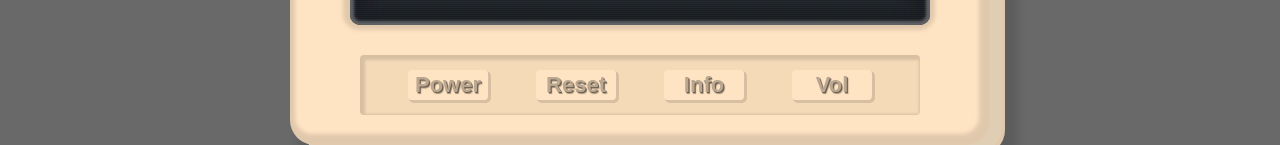
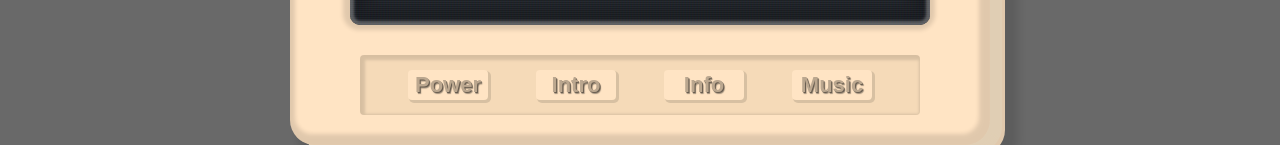
Before and after one commit to TrisRosco/portfolio, a React (Create React App) app in the folder pf/: page /crt in a window 1280 px wide. Shown: the part 731-876 px from the top of the page. Built offline with nearby package versions, Linux system fonts and the light colour scheme; a web font is replaced by a local one.

Commit message:
CRT buttons renamed, added clicky sounds

```diff
--- a/pf/src/components/crtOuter/index.js
+++ b/pf/src/components/crtOuter/index.js
@@ -3,12 +3,25 @@ import "./styles.css";
 import CrtScreen from "../crtScreen";
 import welcome from "../../assets/sounds/welcome.mp3";
 import chiptune from "../../assets/sounds/chiptune.mp3";
+import buttonDown from "../../assets/sounds/buttonDown.mp3";
+import buttonUp from "../../assets/sounds/buttonUp.mp3";
 
 const CrtOuter = () => {
   const [isPlaying, setIsPlaying] = useState(false);
   const audioRef = useRef(null);
+
   const playGreeting = () => {
     const audio = new Audio(welcome);
+    audio.play();
+  };
+
+  const playButtonDown = () => {
+    const audio = new Audio(buttonDown);
+    audio.play();
+  };
+
+  const playButtonUp = () => {
+    const audio = new Audio(buttonUp);
     audio.play();
   };
 
@@ -31,16 +44,39 @@ const CrtOuter = () => {
         <CrtScreen />
       </div>
       <div className="button-container">
-        <button className="control-button" onClick={playGreeting}>
+        <button
+          className="control-button"
+          onMouseDown={playButtonDown}
+          onMouseUp={playButtonUp}
+        >
           Power
         </button>
-        <button className="control-button">Reset</button>
-        <button className="control-button">Info</button>
-        <button className="control-button" onClick={toggleChiptune}>
-          Vol
+        <button
+          className="control-button"
+          onClick={playGreeting}
+          onMouseDown={playButtonDown}
+          onMouseUp={playButtonUp}
+        >
+          Intro
+        </button>
+        <button
+          className="control-button"
+          onMouseDown={playButtonDown}
+          onMouseUp={playButtonUp}
+        >
+          Info
+        </button>
+        <button
+          className="control-button"
+          onClick={toggleChiptune}
+          onMouseDown={playButtonDown}
+          onMouseUp={playButtonUp}
+        >
+          Music
         </button>
       </div>
-      <audio ref={audioRef} src={chiptune} /> {/* This is an invisible audio element that will play the chiptune */}
+      <audio ref={audioRef} src={chiptune} />{" "}
+      {/* This is an invisible audio element that will play the chiptune */}
     </div>
   );
 };
--- a/pf/src/pages/About/index.js
+++ b/pf/src/pages/About/index.js
@@ -15,8 +15,14 @@ function About() {
       <div className="about-container">
         <div className="about-content">
           <div className="about-content-text">
-            <h1>This is Tristan</h1>
-            <p>Tristan is a cool guy, you should hire him!</p>
+            <h1 id="hey">
+              Hey,
+              <br /> I'm <span className="my-name">Tristan!</span>
+            </h1>
+            <p>
+              I'm a full stack developer with experience in React, Node,
+              Express, PostgreSQL, and so much more!
+            </p>
             <p>
               Features: <br />
               - Quick learner <br />
--- a/pf/src/pages/About/styles.css
+++ b/pf/src/pages/About/styles.css
@@ -20,6 +20,11 @@
   justify-content: center;
 }
 
+.my-name{
+  font-weight: lighter;
+
+}
+
 @keyframes chromAbb {
   0%
   {text-shadow: 0 0 #a50610, 0 0 #0c2aa8, 0 6px 0 transparent, 8px 0 0 transparent}
```
Also changed, not shown: 2 other files (tests, documents, lock files or other folders).
